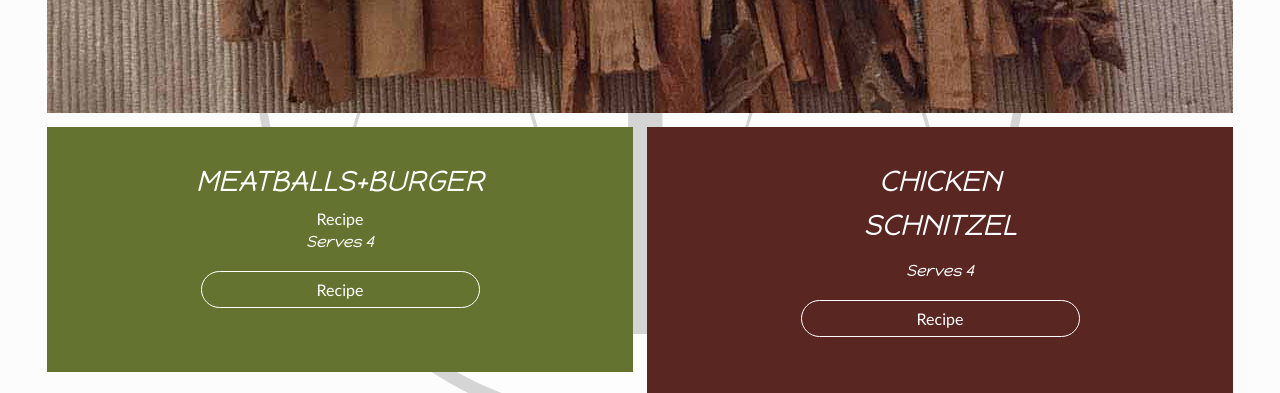
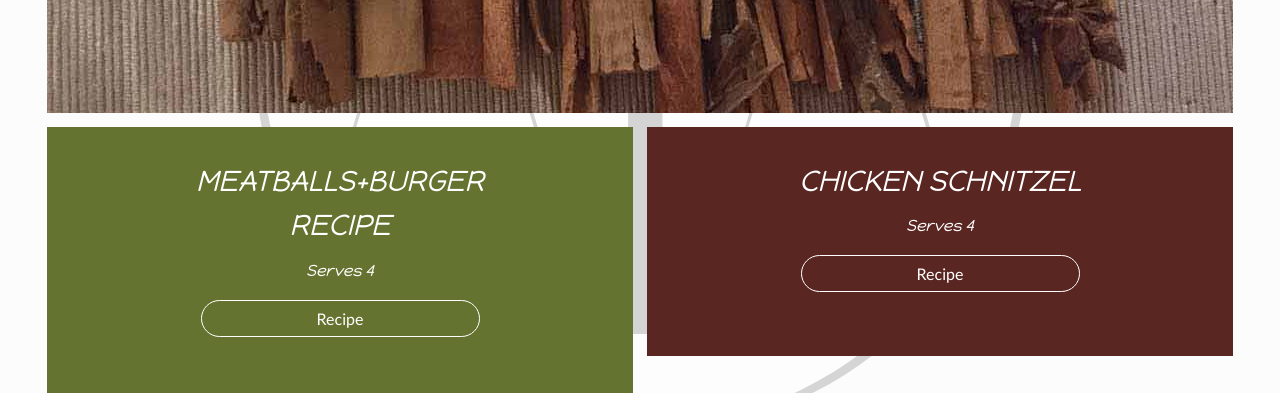
Before and after one commit to Robbozinoz/pet_project, a plain HTML site: page european.html in a window 1280 px wide. Shown: the part 407-800 px from the top of the page. Drawn offline with Linux system fonts and the light colour scheme.

Commit message:
Recipe title change for Schnitzel

```diff
--- a/european.html
+++ b/european.html
@@ -77,12 +77,12 @@
             <div class="col col-md-one-half">
                 <div class="info-box-tan">
                     <h2>Meatballs+Burger</h2>
-                    <h2accesskey="r">Recipe</h2>
+                    <h2 accesskey="r">Recipe</h2>
                     <h4>Serves 4</h4>
                     <button class="moreinfo moreinfo-green" accesskey="r">Recipe</button>
                     <div class="panel">
-                            <p>This recipe can be used to make meatballs and/or burgers - I have doubled the amounts as find that I can make half into meatballs and the other half into burger patties which can then be frozen whilst raw and defrosted as and
-                                when required. </p>
+                        <p>This recipe can be used to make meatballs and/or burgers - I have doubled the amounts as find that I can make half into meatballs and the other half into burger patties which can then be frozen whilst raw and defrosted as and when
+                            required. </p>
                         <p>Take them out on a defrost on a day where you know we are running around and will not have the time to make a meal when you get back home.</p>
                         <br>
                         <h3>Ingredients</h3>
@@ -112,16 +112,15 @@
                         <p>Once you are ready to fry your meatballs or burgers put Olive Oil into a large shallow frying pan and heat. Once oil is hot add meat mixture and shallow fry until brown on each side - do not crowd the pan or they will not brown
                             and ensure to turn meatballs frequently to stop burning. </p>
                         <h4>Step Five</h4>
-                            <p>If making burgers you are done. Add to roll and serve with your accompaniments. If you are making meatballs I would advise that you use the Tomato Sauce recipe(see website) and once browned pop the meatballs in the sauce for
-                                about 30 minutes and serve with pasta of your choice(mine is egg tagliatellie) topped with Basil and Parmesan Cheese.</p>
+                        <p>If making burgers you are done. Add to roll and serve with your accompaniments. If you are making meatballs I would advise that you use the Tomato Sauce recipe(see website) and once browned pop the meatballs in the sauce for about
+                            30 minutes and serve with pasta of your choice(mine is egg tagliatellie) topped with Basil and Parmesan Cheese.</p>
                     </div>
                 </div>
             </div>
 
             <div class="col col-md-one-half">
                 <div class="info-box-dark">
-                    <h2>Chicken</h2>
-                    <h2>Schnitzel</h2>
+                    <h2>Chicken Schnitzel</h2>
                     <h4>Serves 4</h4>
                     <button class="moreinfo moreinfo-dark" accesskey="r">Recipe</button>
                     <div class="panel">
```
Lines whose indentation alone changed are shown as unchanged.
